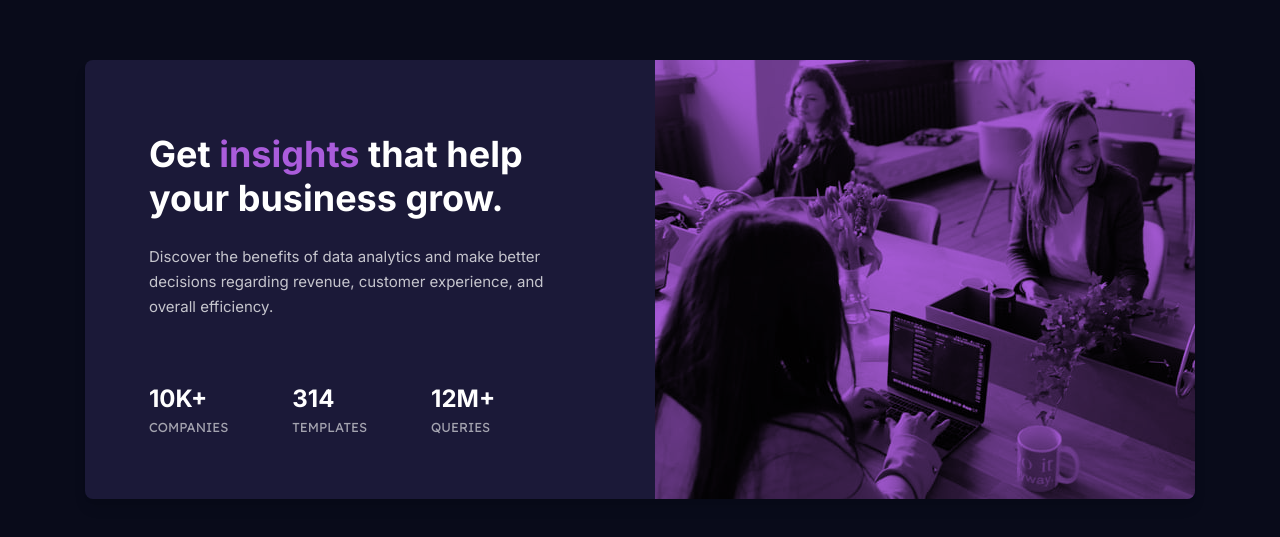
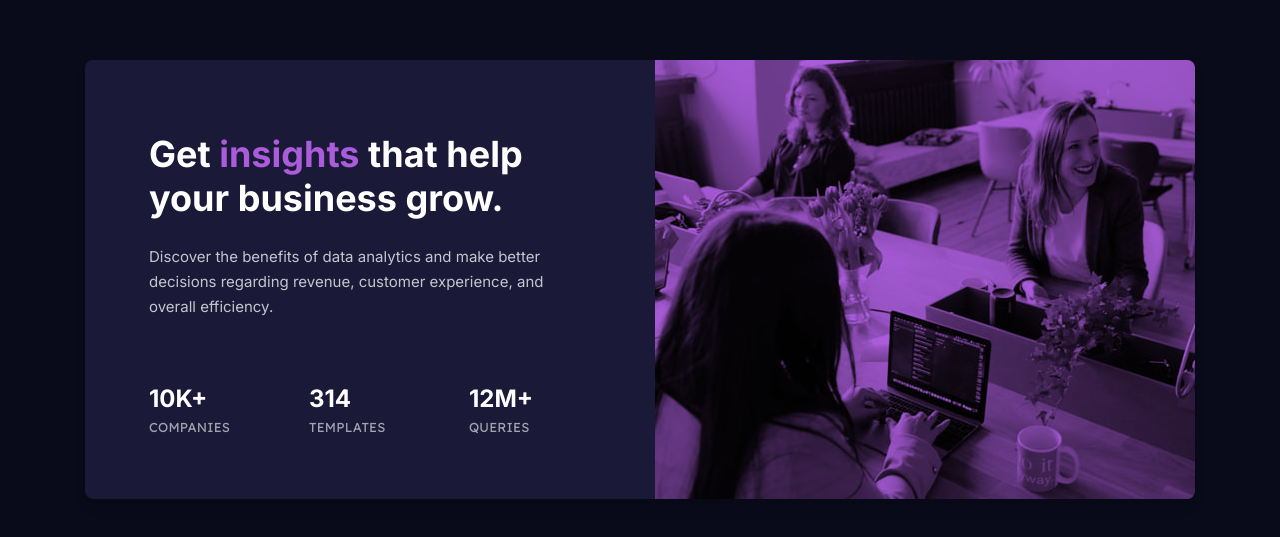
Before and after one commit to john-mirage/stats-preview-card-component, a React (Vite) app: page / in a window 1280 px wide. Shown: the part 121-658 px from the top of the page. Built offline with nearby package versions, Linux system fonts and the light colour scheme.

Commit message:
fix: fix stat list responsive design

```diff
--- a/src/components/Card/style.css
+++ b/src/components/Card/style.css
@@ -44,26 +44,25 @@
 }
 
 .card__statList {
-  margin-top: -0.875rem; /* 14px */
-  margin-bottom: -0.875rem;
+  margin: -0.875rem -2rem; /* -14px 32px */
+  display: flex;
+  flex-direction: row;
+  flex-wrap: wrap;
+  justify-content: center;
+  align-items: center;
 }
 
 .card__stat {
-  padding-top: 0.875rem;
-  padding-bottom: 0.875rem;
+  margin: 0.875rem 2rem; /* 14px 32px */
 }
 
 @media screen and (min-width: 512px) {
-  .card__statList {
-    margin: 0 -2rem;
-    display: flex;
-    flex-direction: row;
-    justify-content: center;
-    align-items: center;
+  .card__body {
+    padding: 3rem 2.5rem 2.5rem 2.5rem;
   }
 
-  .card__stat {
-    padding: 0 2rem;
+  .card__title {
+    margin-bottom: 1.5rem; /* 24px */
   }
 }
 
@@ -91,7 +90,6 @@
   }
 
   .card__title {
-    margin-bottom: 1.5rem; /* 24px */
     font-size: 2.25rem; /* 36px */
     line-height: 2.75rem; /* 44px */
   }
--- a/src/components/Stat/component.tsx
+++ b/src/components/Stat/component.tsx
@@ -10,8 +10,8 @@ interface Props {
 const Stat: FunctionComponent<Props> = ({ className, statName, statValue }) => {
   return (
     <li className={`stat ${className}`}>
+      <h2 className="stat__name">{statName}</h2>
       <p className="stat__value">{statValue}</p>
-      <p className="stat__name">{statName}</p>
     </li>
   );
 }
--- a/src/components/Stat/style.css
+++ b/src/components/Stat/style.css
@@ -1,8 +1,12 @@
 .stat {
-  display: block;
+  display: flex;
+  flex-direction: column;
+  align-items: center;
+  min-width: 6rem; /* 96px */
 }
 
 .stat__value {
+  order: 1;
   margin-bottom: 0.25rem; /* 4px */
   font-family: var(--font-inter);
   font-size: 1.5rem; /* 24px */
@@ -13,10 +17,18 @@
 }
 
 .stat__name {
+  order: 2;
   font-family: var(--font-lexend);
   font-size: 0.8125rem; /* 13px */
   font-weight: 400;
   line-height: 1rem; /* 16px */
   color: var(--color-slighly-transparent-white-h);
+  letter-spacing: 0.0125rem; /* 0.2px */
   text-transform: uppercase;
 }
+
+@media screen and (min-width: 1158px) {
+  .stat {
+    align-items: flex-start;
+  }
+}
```
